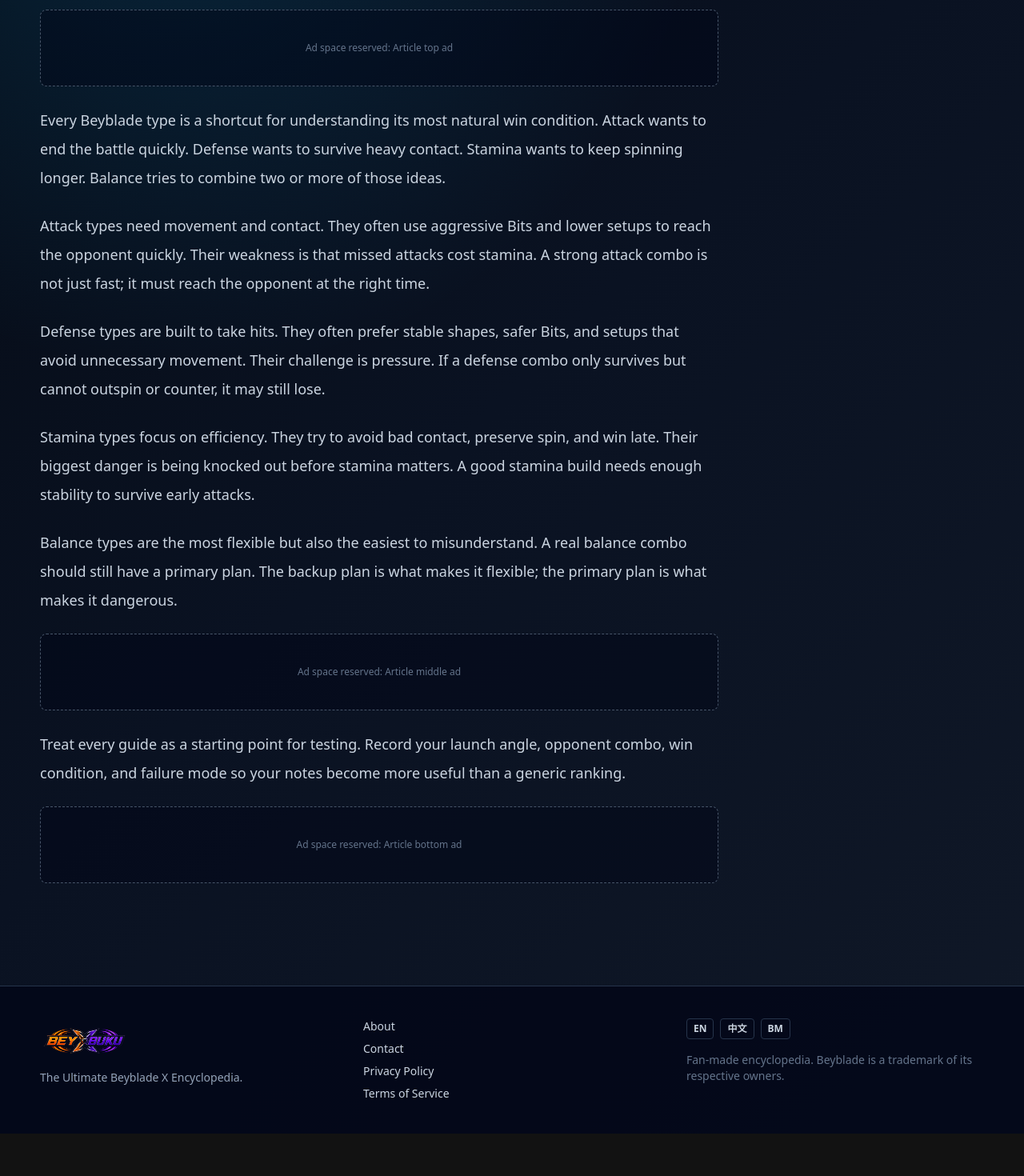
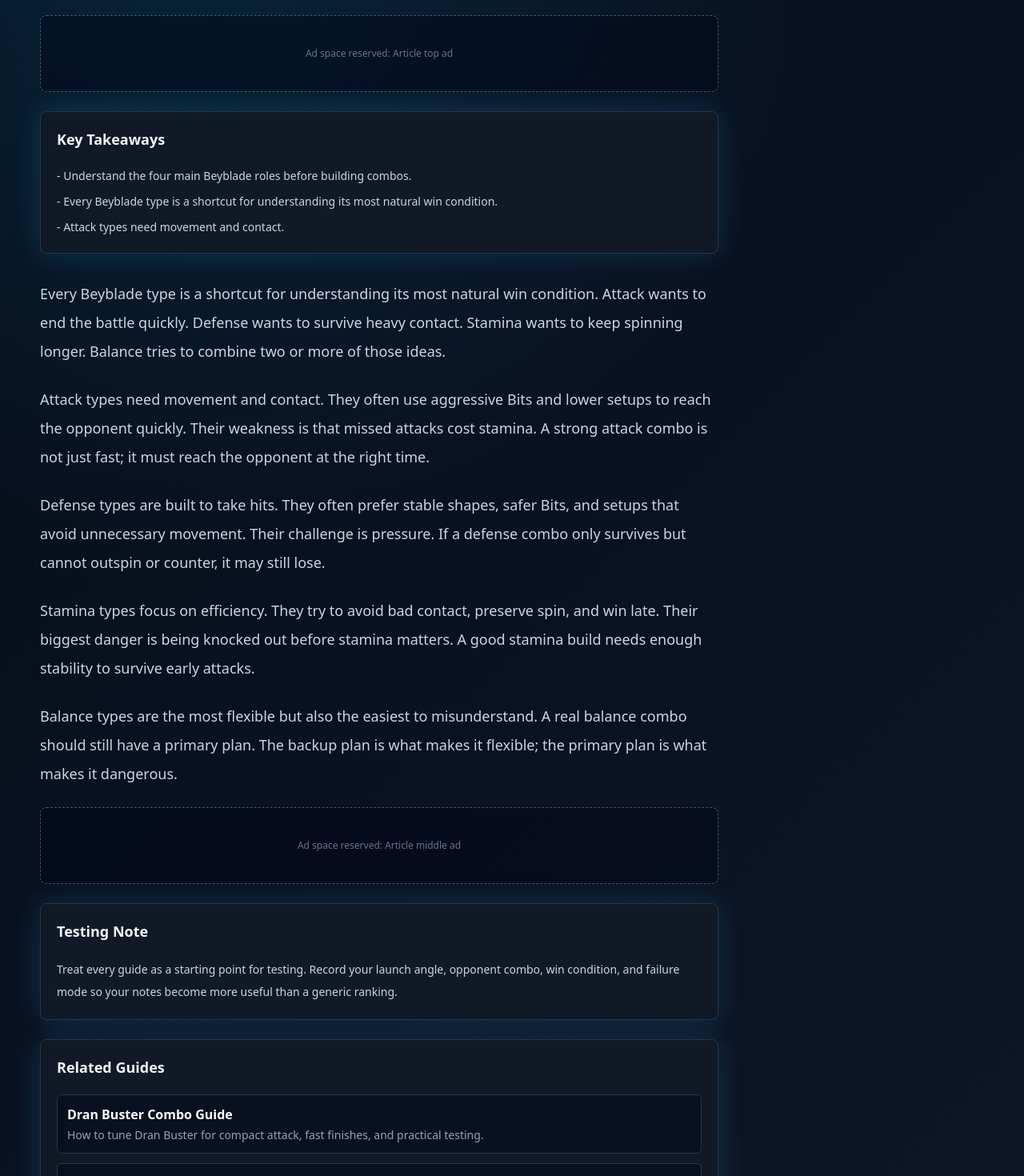
Before and after one commit to joelchia97/beyverse, a Next.js app: page /guides/attack-defense-stamina-balance-types in a window 1280 px wide. Shown: the part 320-1790 px from the top of the page at 80% size. Before the commit the page ends 1737 px from the top, so only its background shows below. Built offline with nearby package versions, Linux system fonts and the light colour scheme; no server answers; the database is empty.

Commit message:
Enhance guide article pages

```diff
--- a/app/guides/[slug]/page.tsx
+++ b/app/guides/[slug]/page.tsx
@@ -1,9 +1,13 @@
 import type { Metadata } from "next";
+import Link from "next/link";
 import { notFound } from "next/navigation";
 import { AdBanner } from "@/components/ads/ad-banner";
 import { Badge } from "@/components/ui/badge";
+import { Card, CardContent, CardHeader, CardTitle } from "@/components/ui/card";
 import { guides } from "@/lib/data";
-import { getGuideBySlug } from "@/lib/content";
+import { getGuideBySlug, getGuides } from "@/lib/content";
+import { siteConfig } from "@/lib/seo";
+import type { Guide } from "@/types/database";
 
 type Props = { params: Promise<{ slug: string }> };
 
@@ -15,33 +19,103 @@ export async function generateMetadata({ params }: Props): Promise<Metadata> {
   const { slug } = await params;
   const guide = await getGuideBySlug(slug);
   if (!guide) return {};
-  return { title: guide.title, description: guide.excerpt };
+  return {
+    title: guide.title,
+    description: guide.excerpt,
+    openGraph: {
+      title: `${guide.title} - BEYBUKU`,
+      description: guide.excerpt,
+      url: `${siteConfig.url}/guides/${guide.slug}`,
+      type: "article"
+    }
+  };
 }
 
 export default async function GuidePage({ params }: Props) {
   const { slug } = await params;
   const guide = await getGuideBySlug(slug);
   if (!guide) notFound();
+  const allGuides = await getGuides();
+  const relatedGuides = allGuides.filter((item) => item.slug !== guide.slug).slice(0, 3);
+  const paragraphs = guide.content.split("\n\n").filter(Boolean);
+  const keyTakeaways = buildKeyTakeaways(guide, paragraphs);
+  const structuredData = {
+    "@context": "https://schema.org",
+    "@type": "Article",
+    headline: guide.title,
+    description: guide.excerpt,
+    datePublished: guide.published_at,
+    dateModified: guide.published_at,
+    author: { "@type": "Organization", name: "BEYBUKU" },
+    publisher: { "@type": "Organization", name: "BEYBUKU" },
+    mainEntityOfPage: `${siteConfig.url}/guides/${guide.slug}`
+  };
 
   return (
     <main className="container-page grid gap-8 py-10 lg:grid-cols-[1fr_300px]">
+      <script type="application/ld+json" dangerouslySetInnerHTML={{ __html: JSON.stringify(structuredData) }} />
       <article>
-        <Badge>{guide.category}</Badge>
+        <div className="flex flex-wrap items-center gap-2">
+          <Badge>{guide.category}</Badge>
+          <span className="text-sm text-slate-400">{guide.published_at}</span>
+        </div>
         <h1 className="mt-4 max-w-4xl text-4xl font-black text-white md:text-6xl">{guide.title}</h1>
-        <p className="mt-4 text-slate-400">{guide.published_at}</p>
+        <p className="mt-4 max-w-3xl text-lg leading-8 text-slate-300">{guide.excerpt}</p>
         <AdBanner slot="article-top-ad" label="Article top ad" />
-        <div className="mt-6 space-y-6">
-          {guide.content.split("\n\n").map((paragraph) => (
+        <Card className="mt-6">
+          <CardHeader>
+            <CardTitle>Key Takeaways</CardTitle>
+          </CardHeader>
+          <CardContent>
+            <ul className="grid gap-2 text-sm leading-6 text-slate-300">
+              {keyTakeaways.map((item) => (
+                <li key={item}>- {item}</li>
+              ))}
+            </ul>
+          </CardContent>
+        </Card>
+        <div className="mt-8 space-y-6">
+          {paragraphs.map((paragraph) => (
             <p key={paragraph.slice(0, 48)} className="text-lg leading-9 text-slate-300">{paragraph}</p>
           ))}
         </div>
         <AdBanner slot="article-middle-ad" label="Article middle ad" />
-        <p className="text-lg leading-9 text-slate-300">
-          Treat every guide as a starting point for testing. Record your launch angle, opponent combo, win condition, and failure mode so your notes become more useful than a generic ranking.
-        </p>
+        <Card>
+          <CardHeader>
+            <CardTitle>Testing Note</CardTitle>
+          </CardHeader>
+          <CardContent>
+            <p className="text-sm leading-7 text-slate-300">
+              Treat every guide as a starting point for testing. Record your launch angle, opponent combo, win condition, and failure mode so your notes become more useful than a generic ranking.
+            </p>
+          </CardContent>
+        </Card>
+        <Card className="mt-6">
+          <CardHeader>
+            <CardTitle>Related Guides</CardTitle>
+          </CardHeader>
+          <CardContent className="grid gap-3">
+            {relatedGuides.map((item) => (
+              <Link key={item.slug} href={`/guides/${item.slug}`} className="rounded-md border bg-slate-950/45 p-3 transition hover:border-sky-400/60 hover:bg-slate-900">
+                <p className="font-semibold text-white">{item.title}</p>
+                <p className="mt-1 text-sm text-slate-400">{item.excerpt}</p>
+              </Link>
+            ))}
+          </CardContent>
+        </Card>
         <AdBanner slot="article-bottom-ad" label="Article bottom ad" />
       </article>
       <aside><AdBanner slot="sidebar-ad" label="Sidebar ad" className="sticky top-24" /></aside>
     </main>
   );
 }
+
+function buildKeyTakeaways(guide: Guide, paragraphs: string[]) {
+  const firstParagraph = paragraphs[0] || guide.excerpt;
+  const secondParagraph = paragraphs[1] || guide.excerpt;
+  return [
+    guide.excerpt,
+    firstParagraph.split(". ")[0].replace(/\.$/, "") + ".",
+    secondParagraph.split(". ")[0].replace(/\.$/, "") + "."
+  ];
+}
--- a/components/localized/localized-guide-page.tsx
+++ b/components/localized/localized-guide-page.tsx
@@ -1,12 +1,27 @@
+import Link from "next/link";
 import { notFound } from "next/navigation";
 import { AdBanner } from "@/components/ads/ad-banner";
 import { Badge } from "@/components/ui/badge";
+import { Card, CardContent, CardHeader, CardTitle } from "@/components/ui/card";
 import type { GuideLocale } from "@/lib/localized-guides";
-import { getLocalizedGuide, localizedGuides } from "@/lib/localized-guides";
+import { getLocalizedGuide, localizedGuides, type LocalizedGuide } from "@/lib/localized-guides";
 
 const closingNote = {
   zh: "把这篇攻略当成测试起点。记录你的发射角度、对手组合、胜利方式和失败原因，笔记会比单纯排名更有价值。",
   ms: "Gunakan panduan ini sebagai titik mula ujian. Catat sudut launch, combo lawan, cara menang dan sebab kalah supaya nota anda lebih berguna daripada ranking sahaja."
+};
+
+const articleLabels = {
+  zh: {
+    takeaways: "重点摘要",
+    testingNote: "测试说明",
+    related: "相关文章"
+  },
+  ms: {
+    takeaways: "Isi Penting",
+    testingNote: "Nota Ujian",
+    related: "Panduan Berkaitan"
+  }
 };
 
 export function LocalizedGuidesList({ locale }: { locale: GuideLocale }) {
@@ -41,24 +56,70 @@ export function LocalizedGuidesList({ locale }: { locale: GuideLocale }) {
 export function LocalizedGuidePage({ locale, slug }: { locale: GuideLocale; slug: string }) {
   const guide = getLocalizedGuide(locale, slug);
   if (!guide) notFound();
+  const paragraphs = guide.content.split("\n\n").filter(Boolean);
+  const relatedGuides = localizedGuides[locale].filter((item) => item.slug !== guide.slug).slice(0, 3);
+  const labels = articleLabels[locale];
+  const keyTakeaways = buildLocalizedKeyTakeaways(guide, paragraphs);
 
   return (
     <main className="container-page grid gap-8 py-10 lg:grid-cols-[1fr_300px]">
       <article>
-        <Badge>{guide.category}</Badge>
+        <div className="flex flex-wrap items-center gap-2">
+          <Badge>{guide.category}</Badge>
+          <span className="text-sm text-slate-400">{guide.published_at}</span>
+        </div>
         <h1 className="mt-4 max-w-4xl text-4xl font-black text-white md:text-6xl">{guide.title}</h1>
-        <p className="mt-4 text-slate-400">{guide.published_at}</p>
+        <p className="mt-4 max-w-3xl text-lg leading-8 text-slate-300">{guide.excerpt}</p>
         <AdBanner slot="article-top-ad" label="Article top ad" />
-        <div className="mt-6 space-y-6">
-          {guide.content.split("\n\n").map((paragraph) => (
+        <Card className="mt-6">
+          <CardHeader>
+            <CardTitle>{labels.takeaways}</CardTitle>
+          </CardHeader>
+          <CardContent>
+            <ul className="grid gap-2 text-sm leading-6 text-slate-300">
+              {keyTakeaways.map((item) => (
+                <li key={item}>- {item}</li>
+              ))}
+            </ul>
+          </CardContent>
+        </Card>
+        <div className="mt-8 space-y-6">
+          {paragraphs.map((paragraph) => (
             <p key={paragraph.slice(0, 48)} className="text-lg leading-9 text-slate-300">{paragraph}</p>
           ))}
         </div>
         <AdBanner slot="article-middle-ad" label="Article middle ad" />
-        <p className="text-lg leading-9 text-slate-300">{closingNote[locale]}</p>
+        <Card>
+          <CardHeader>
+            <CardTitle>{labels.testingNote}</CardTitle>
+          </CardHeader>
+          <CardContent>
+            <p className="text-sm leading-7 text-slate-300">{closingNote[locale]}</p>
+          </CardContent>
+        </Card>
+        <Card className="mt-6">
+          <CardHeader>
+            <CardTitle>{labels.related}</CardTitle>
+          </CardHeader>
+          <CardContent className="grid gap-3">
+            {relatedGuides.map((item) => (
+              <Link key={item.slug} href={`/${locale}/guides/${item.slug}`} className="rounded-md border bg-slate-950/45 p-3 transition hover:border-sky-400/60 hover:bg-slate-900">
+                <p className="font-semibold text-white">{item.title}</p>
+                <p className="mt-1 text-sm text-slate-400">{item.excerpt}</p>
+              </Link>
+            ))}
+          </CardContent>
+        </Card>
         <AdBanner slot="article-bottom-ad" label="Article bottom ad" />
       </article>
       <aside><AdBanner slot="sidebar-ad" label="Sidebar ad" className="sticky top-24" /></aside>
     </main>
   );
 }
+
+function buildLocalizedKeyTakeaways(guide: LocalizedGuide, paragraphs: string[]) {
+  return [guide.excerpt, paragraphs[0] || guide.excerpt, paragraphs[1] || guide.excerpt].map((item) => {
+    const firstSentence = item.split(/[。.!?]\s*/)[0] || item;
+    return firstSentence.replace(/[。.!?]$/, "");
+  });
+}
```
